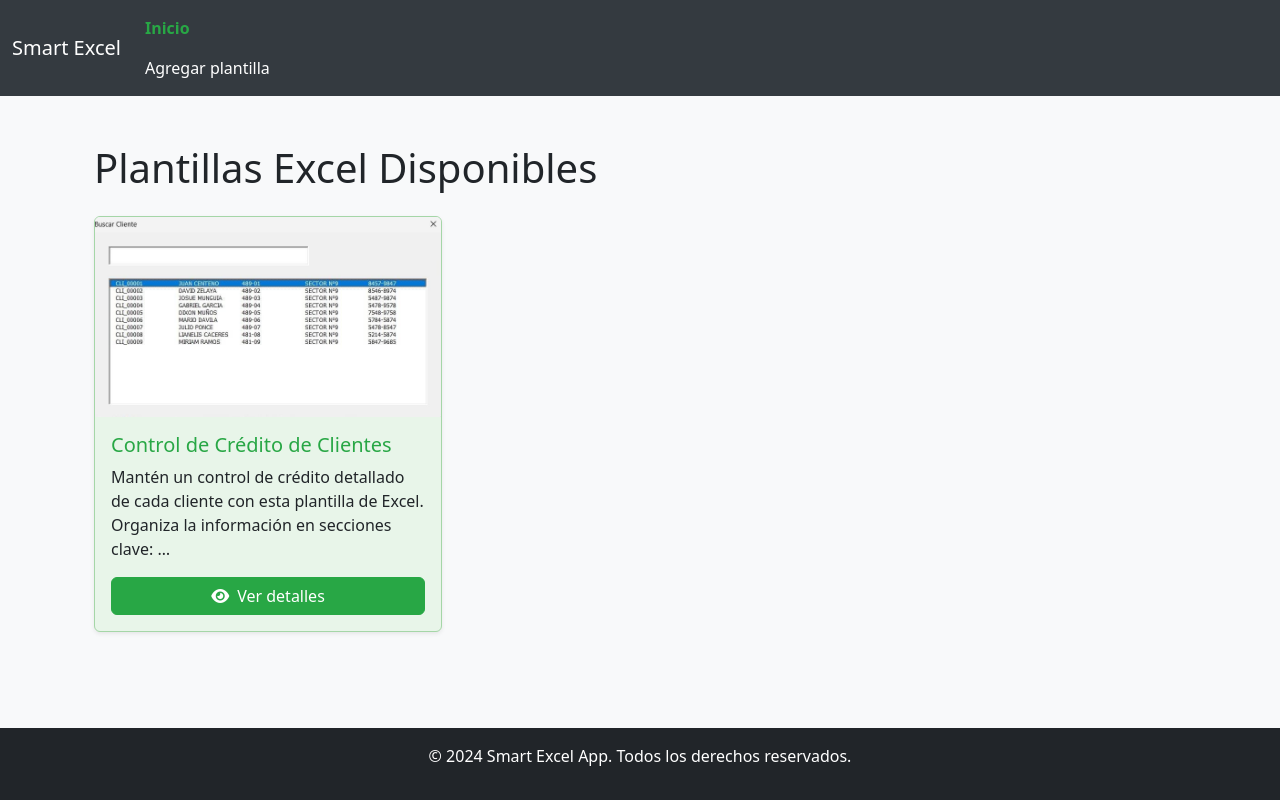
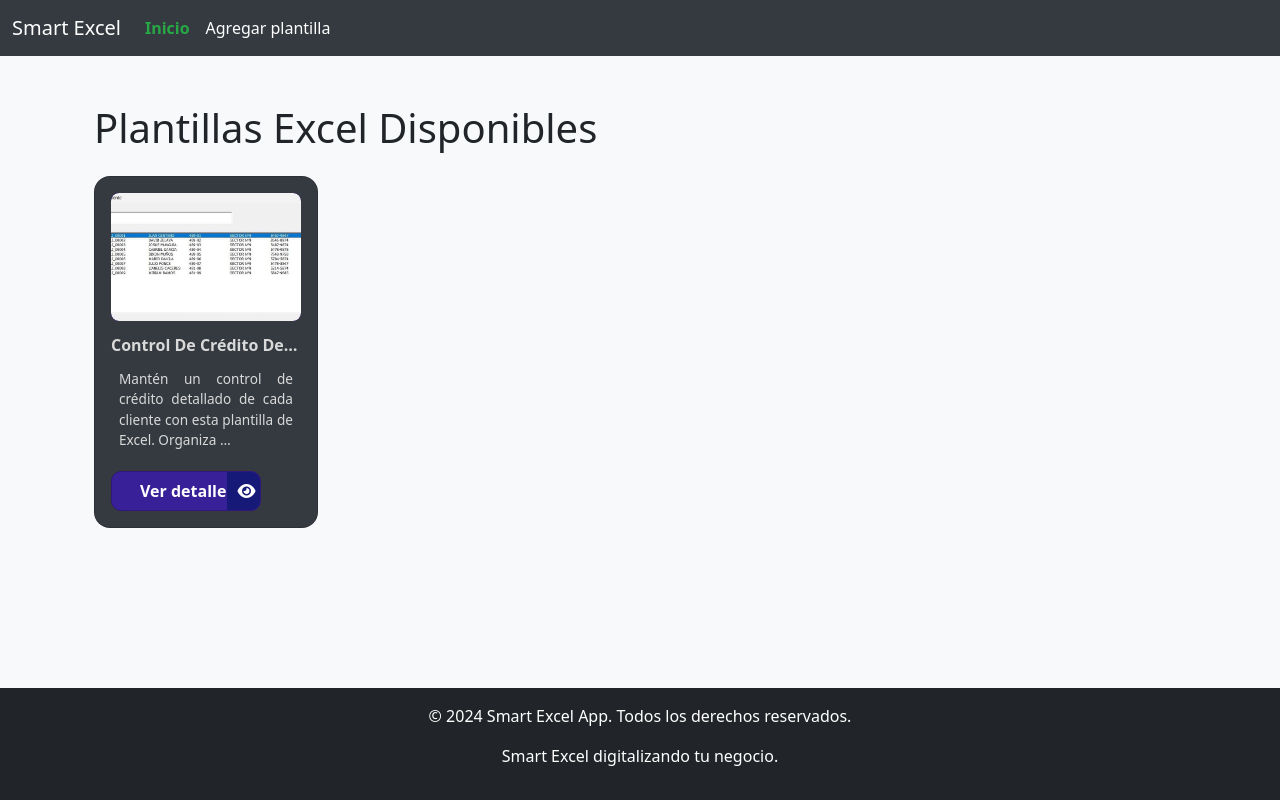
Before and after one commit to ader999/code_x, a Django app: page /plantillasexel/ in a window 1280 px wide. Run offline with Django 5.2, Linux system fonts and the light colour scheme; data comes from the database, SQL or seed files in the repository; both versions use the stored data as it was after the commit.

Commit message:
configurando despliegue3

```diff
--- a/smart_exel/settings.py
+++ b/smart_exel/settings.py
@@ -25,7 +25,7 @@ SECRET_KEY = "django-insecure-wo_4c)ff2i^s$1cxi^2c7se1#x3yp!)^(5e09-w3s##0ot=pif
 # SECURITY WARNING: don't run with debug turned on in production!
 DEBUG = True
 
-ALLOWED_HOSTS = ['smartexel.codeader.com']
+ALLOWED_HOSTS = ['smartexel.codeader.com', '127.0.0.1']
 
 
 # Application definition
@@ -121,6 +121,10 @@ MEDIA_ROOT = BASE_DIR / 'media'
 
 STATIC_URL = "static/"
 
+STATICFILES_DIRS = [
+    BASE_DIR / "static",
+]
+
 # Default primary key field type
 # https://docs.djangoproject.com/en/5.2/ref/settings/#default-auto-field
 
--- /dev/null
+++ b/static/smart_exel/css/custom_card.css
@@ -0,0 +1,180 @@
+.card {
+  --bg-card: #343a40;
+  --primary: #6d28d9;
+  --primary-800: #4c1d95;
+  --primary-shadow: #2e1065;
+  --light: #d9d9d9;
+  --zinc-800: #18181b;
+  --bg-linear: linear-gradient(0deg, var(--primary) 50%, var(--light) 125%);
+
+  position: relative;
+
+  display: flex;
+  flex-direction: column;
+  gap: 0.75rem;
+
+  padding: 1rem;
+  width: 14rem;
+  background-color: var(--bg-card);
+
+  border-radius: 1rem;
+}
+
+.image_container {
+  overflow: hidden;
+  cursor: pointer;
+
+  position: relative;
+  z-index: 5;
+
+  width: 100%;
+  height: 8rem;
+  background-color: var(--primary-800);
+
+  border-radius: 0.5rem;
+}
+
+.image_container .image {
+  position: absolute;
+  top: 50%;
+  left: 50%;
+  transform: translate(-50%, -50%);
+
+  width: 3rem;
+  fill: var(--light);
+}
+
+.title {
+  overflow: clip;
+
+  width: 100%;
+
+  font-size: 1rem;
+  font-weight: 600;
+  color: var(--light);
+  text-transform: capitalize;
+  text-wrap: nowrap;
+  text-overflow: ellipsis;
+}
+
+.size {
+  font-size: 0.75rem;
+  color: var(--light);
+}
+
+.list-size {
+  display: flex;
+  align-items: center;
+  gap: 0.25rem;
+
+  margin-top: 0.25rem;
+}
+
+.list-size .item-list {
+  list-style: none;
+}
+
+.list-size .item-list-button {
+  cursor: pointer;
+
+  padding: 0.5rem;
+  background-color: var(--zinc-800);
+
+  font-size: 0.75rem;
+  color: var(--light);
+
+  border: 2px solid var(--zinc-800);
+  border-radius: 0.25rem;
+
+  transition: all 0.3s ease-in-out;
+}
+
+.item-list-button:hover {
+  border: 2px solid var(--light);
+}
+.item-list-button:focus {
+  background-color: var(--primary);
+
+  border: 2px solid var(--primary-shadow);
+
+  box-shadow: inset 0px 1px 4px var(--primary-shadow);
+}
+
+.action {
+  display: flex;
+  align-items: center;
+  gap: 1rem;
+}
+
+.price {
+  font-size: 1.5rem;
+  font-weight: 700;
+  color: var(--light);
+}
+
+.button {
+  position: relative;
+  width: 150px;
+  height: 40px;
+  cursor: pointer;
+  display: flex;
+  align-items: center;
+  border: 1px solid #301779;
+  background-color: #382099;
+  overflow: hidden;
+  border-radius: 10px;
+  text-decoration: none;
+}
+
+.button,
+.button__icon,
+.button__text {
+  transition: all 0.3s;
+}
+
+.button .button__text {
+  transform: translateX(22px);
+  color: #fff;
+  font-weight: 600;
+}
+
+.button .button__icon {
+  position: absolute;
+  transform: translateX(109px);
+  height: 100%;
+  width: 39px;
+  background-color: #171979;
+  display: flex;
+  align-items: center;
+  justify-content: center;
+}
+
+.button .svg {
+  width: 20px;
+  fill: #fff;
+}
+
+.button:hover {
+  background: #172779;
+}
+
+.button:hover .button__text {
+  color: transparent;
+}
+
+.button:hover .button__icon {
+  width: 148px;
+  transform: translateX(0);
+}
+
+.button:active .button__icon {
+  background-color: #146c54;
+}
+
+.button:active {
+  border: 1px solid #146c54;
+}
+
+.button__icon {
+ color: var(--theme-text-on-dark);
+}
--- a/templates/base.html
+++ b/templates/base.html
@@ -1,3 +1,4 @@
+{% load static %}
 <!DOCTYPE html>
 <html lang="es">
 <head>
@@ -9,6 +10,7 @@
     {% block extra_head %}
     <!-- Font Awesome CSS -->
     <link rel="stylesheet" href="https://cdnjs.cloudflare.com/ajax/libs/font-awesome/6.5.2/css/all.min.css" integrity="sha512-SnH5WK+bZxgPHs44uWIX+LLJAJ9/2PkPKZ5QiAj6Ta86w+fsb2TkcmfRyVX3pBnMFcV7oQPJkl9QevSCWr3W6A==" crossorigin="anonymous" referrerpolicy="no-referrer" />
+    <link rel="stylesheet" href="{% static 'smart_exel/css/custom_card.css' %}">
     <style>
         :root {
             --theme-green-dark: #28a745; /* Bootstrap success green */
@@ -60,38 +62,23 @@
             border-color: #1e7e34;
             color: var(--theme-text-on-dark);
         }
-        .card-hover:hover {
-            transform: translateY(-5px);
-            box-shadow: 0 4px 15px rgba(0, 0, 0, 0.1);
-            transition: transform 0.3s ease-in-out, box-shadow 0.3s ease-in-out;
-        }
-        .card-img-top-rounded {
-            border-top-left-radius: var(--bs-card-inner-border-radius);
-            border-top-right-radius: var(--bs-card-inner-border-radius);
-        }
 
-        .card {
-            background-color: #e8f5e9; /* Very light green */
-            border: 1px solid var(--theme-green-light);
-        }
-
-        .card .card-title {
-            color: var(--theme-green-dark);
-        }
     </style>
     {% endblock extra_head %}
 </head>
 <body class="d-flex flex-column min-vh-100">
-    <nav class="navbar navbar-expand-lg">
+    <nav class="navbar navbar-expand-lg navbar-dark">
         <div class="container-fluid">
             <a class="navbar-brand" href="{% url 'index' %}">Smart Excel</a>
             <button class="navbar-toggler" type="button" data-bs-toggle="collapse" data-bs-target="#navbarNav" aria-controls="navbarNav" aria-expanded="false" aria-label="Toggle navigation">
-                <span class="navbar-toggler-icon"></span>
+                <span class="navbar-toggler-icon" ></span>
             </button>
             <div class="collapse navbar-collapse" id="navbarNav">
                 <ul class="navbar-nav">
                     <li class="nav-item">
                         <a class="nav-link active" aria-current="page" href="{% url 'index' %}">Inicio</a>
+                    </li>
+                    <li class="nav-item">
                         <a class="nav-link" href="{% url 'admin:index' %}">Agregar plantilla</a>
                     </li>
                     {% block nav_items %}{% endblock nav_items %}
@@ -112,6 +99,7 @@
     <footer class="footer mt-auto py-3">
         <div class="container">
             <p class="text-center">&copy; 2024 Smart Excel App. Todos los derechos reservados.</p>
+            <p class="text-center">Smart Excel digitalizando tu negocio.</p>
         </div>
     </footer>
 </body>
--- a/templates/index.html
+++ b/templates/index.html
@@ -4,11 +4,9 @@
 
 {% block content %}
     <h1>Bienvenido a Smart Excel</h1>
-    <p>Esta es la página principal.</p>
+    <p class="text-center">Smart Excel es una herramienta que permite crear plantillas de Excel para automatizar tareas diarias.</p>
+
 
     <a href="{% url 'plantillasexel' %}" type="button" class="btn btn-theme-green">Ver plantillas</a>
 
-
-
-
 {% endblock %}
--- a/templates/plantillasexel.html
+++ b/templates/plantillasexel.html
@@ -10,17 +10,24 @@
         <div class="row row-cols-1 row-cols-md-2 row-cols-lg-3 g-4">
             {% for plantilla in plantillas %}
             <div class="col">
-                <div class="card h-100 shadow-sm card-hover">
-                    {% if plantilla.imagen_vista_previa %}
-                    <img src="{{ plantilla.imagen_vista_previa.url }}" class="card-img-top card-img-top-rounded" alt="{{ plantilla.nombre }}" style="height: 200px; object-fit: cover;">
-                    {% else %}
-                    <img src="https://via.placeholder.com/300x200.png?text=Sin+Imagen" class="card-img-top card-img-top-rounded" alt="Sin Imagen" style="height: 200px; object-fit: cover;">
-                    {% endif %}
-                    <div class="card-body d-flex flex-column">
-                        <h5 class="card-title">{{ plantilla.nombre }}</h5>
-                        <p class="card-text flex-grow-1">{{ plantilla.descripcion|truncatewords:20 }}</p>
-                        <button type="button" class="btn btn-theme-green mt-auto" data-bs-toggle="modal" data-bs-target="#modal-{{ plantilla.id }}">
-                            <i class="fas fa-eye me-2"></i>Ver detalles
+                <div class="card">
+                    <div class="image_container">
+                        {% if plantilla.imagen_vista_previa %}
+                        <img src="{{ plantilla.imagen_vista_previa.url }}" alt="{{ plantilla.nombre }}" style="width: 100%; height: 100%; object-fit: cover; border-radius: 0.5rem;">
+                        {% else %}
+                        <img src="https://via.placeholder.com/300x200.png?text=Sin+Imagen" alt="Sin Imagen" style="width: 100%; height: 100%; object-fit: cover; border-radius: 0.5rem;">
+                        {% endif %}
+                    </div>
+                    <div class="title">
+                        <span>{{ plantilla.nombre }}</span>
+                    </div>
+                    <div class="description" style="color: var(--light); font-size: 0.85rem; padding: 0 0.5rem 0.5rem 0.5rem; text-align: justify;">
+                        <p style="margin-bottom: 0;">{{ plantilla.descripcion|truncatewords:15 }}</p>
+                    </div>
+                    <div class="action">
+                        <button type="button" class="button" data-bs-toggle="modal" data-bs-target="#modal-{{ plantilla.id }}">
+                            <span class="button__text">Ver detalles</span>
+                            <span class="button__icon"><i class="fas fa-eye"></i></span>
                         </button>
                     </div>
                 </div>
@@ -47,8 +54,9 @@
                         <div class="modal-footer">
                             <button type="button" class="btn btn-secondary" data-bs-dismiss="modal">Cerrar</button>
                             {% if plantilla.archivo_plantilla %}
-                            <a href="{{ plantilla.archivo_plantilla.url }}" class="btn btn-theme-green" download>
-                                <i class="fas fa-download me-2"></i>Descargar Plantilla
+                            <a href="{{ plantilla.archivo_plantilla.url }}" class="button" download>
+                                <span class="button__text">Descargar</span>
+                                <span class="button__icon"><i class="fas fa-download"></i></span>
                             </a>
                             {% else %}
                             <button type="button" class="btn btn-theme-green" disabled>
@@ -66,5 +74,9 @@
             No hay plantillas disponibles en este momento. ¡Vuelve pronto!
         </div>
     {% endif %}
+
+
+
+
 </div>
 {% endblock %}
```
Also changed, not shown: db.sqlite3.
